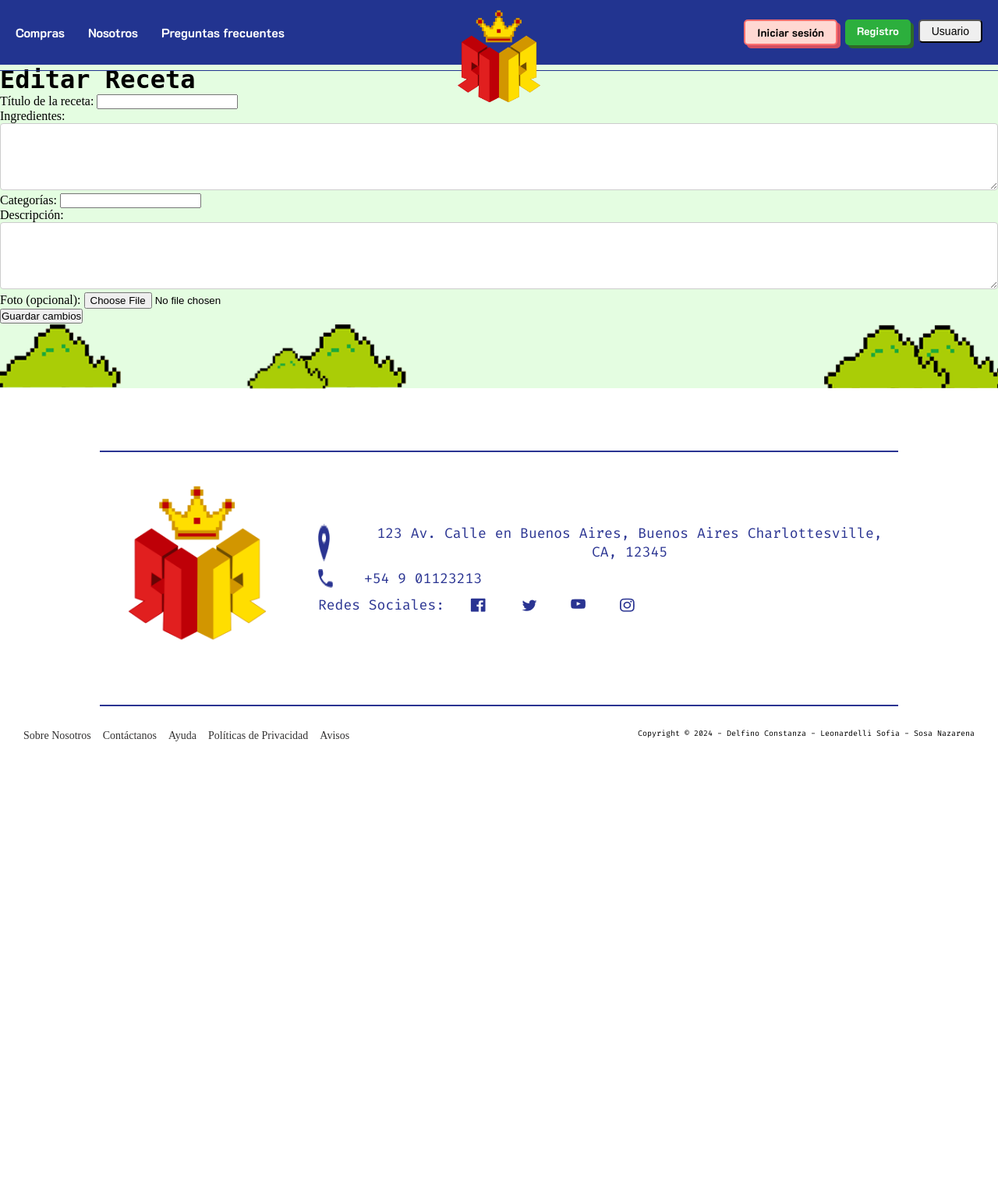
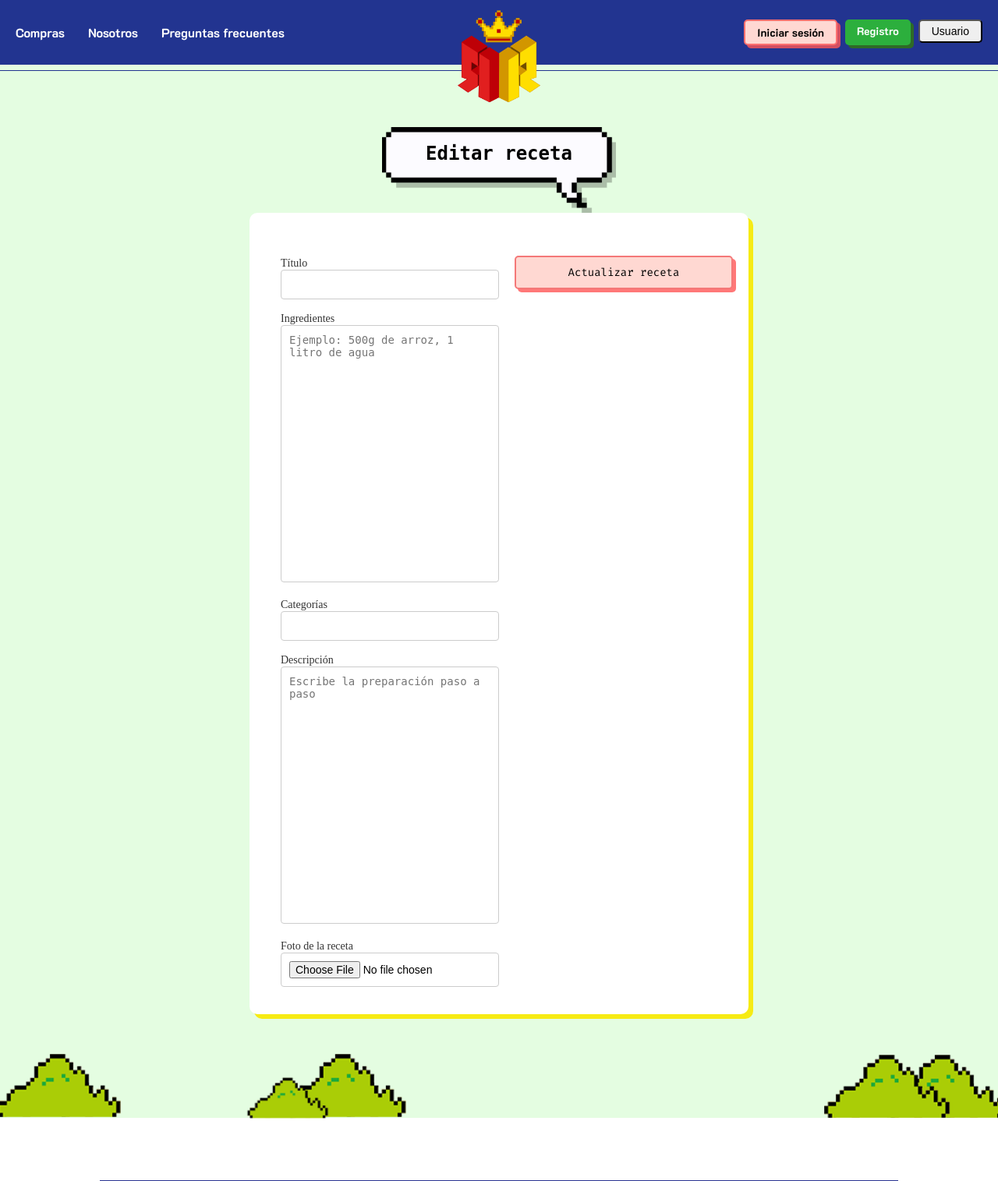
Before and after one commit to SofiLeonar/RecipeRealm2024, a Flask app: template app/templates/dashboard/editarReceta.html in a window 1280 px wide. Shown: the top 1515 px of the page at 78% size. Before the commit the page ends 951 px from the top, so only its background shows below. Run offline with Flask 3, Linux system fonts and the light colour scheme; the template is opened without the code that fills it, so the values that code supplies are empty; some libraries are stand-ins or nearby versions; some web fonts are replaced.

Commit message:
styles: edit form

```diff
--- a/app/templates/dashboard/editarReceta.html
+++ b/app/templates/dashboard/editarReceta.html
@@ -1,67 +1,71 @@
 {% extends "layout.html" %} {% block title %} Editar Receta {% endblock %} {%
 block content %}
-<h1>Editar Receta</h1>
 
-<form method="POST" enctype="multipart/form-data">
-  <div class="form-group">
-    <label for="titulo_receta">Título de la receta:</label>
+<section class="">
+  <div class="dialogo">
+    <h1>Editar receta</h1>
+  </div>
+  <form
+    class="containerRegistro flex"
+    action="{{ url_for('dashboard_bp.editarreceta', receta_id=receta.id) }}"
+    method="POST"
+    enctype="multipart/form-data"
+  >
+    <div class="formDerechaRegistro">
+      <div class="formRegistro">
+        <label for="tituloReceta">Título</label>
         <input
           type="text"
-      class="form-control"
-      id="titulo_receta"
+          id="tituloReceta"
           name="titulo_receta"
           value="{{ receta.titulo }}"
-      required
         />
       </div>
 
-  <div class="form-group">
-    <label for="lista_ingredientes">Ingredientes:</label>
+      <div class="formRegistro">
+        <label for="ingredientes">Ingredientes</label>
         <textarea
-      class="form-control"
-      id="lista_ingredientes"
+          id="ingredientes"
           name="lista_ingredientes"
-      rows="4"
-      required
+          placeholder="Ejemplo: 500g de arroz, 1 litro de agua"
+          class="textareaRegistro"
         >
 {{ receta.lista_ingredientes }}</textarea
         >
       </div>
 
-  <div class="form-group">
-    <label for="lista_categorias">Categorías:</label>
+      <div class="formRegistro">
+        <label for="categorias">Categorías</label>
         <input
           type="text"
-      class="form-control"
-      id="lista_categorias"
+          id="categorias"
           name="lista_categorias"
           value="{{ receta.lista_categorias }}"
-      required
         />
       </div>
 
-  <div class="form-group">
-    <label for="descripcion">Descripción:</label>
+      <div class="formRegistro">
+        <label for="descripcion">Descripción</label>
         <textarea
-      class="form-control"
           id="descripcion"
           name="descripcion"
-      rows="4"
-      required
+          placeholder="Escribe la preparación paso a paso"
+          class="textareaRegistro"
         >
 {{ receta.descripcion }}</textarea
         >
       </div>
 
-  <div class="form-group">
-    <label for="foto">Foto (opcional):</label>
-    <input type="file" class="form-control" id="foto" name="foto" />
-    {% if receta.foto %}
-    <img src="{{ receta.foto }}" alt="Foto actual" width="100" />
-    {% endif %}
+      <div class="formRegistro">
+        <label for="foto">Foto de la receta</label>
+        <input type="file" id="foto" name="foto" accept="image/*" />
+      </div>
     </div>
 
-  <button type="submit" class="btn btn-primary">Guardar cambios</button>
+    <div class="formDerechaRegistro">
+      <button type="submit" class="btnRojo">Actualizar receta</button>
+    </div>
   </form>
+</section>
 
 {% endblock %}
```
Lines whose indentation alone changed are shown as unchanged.
